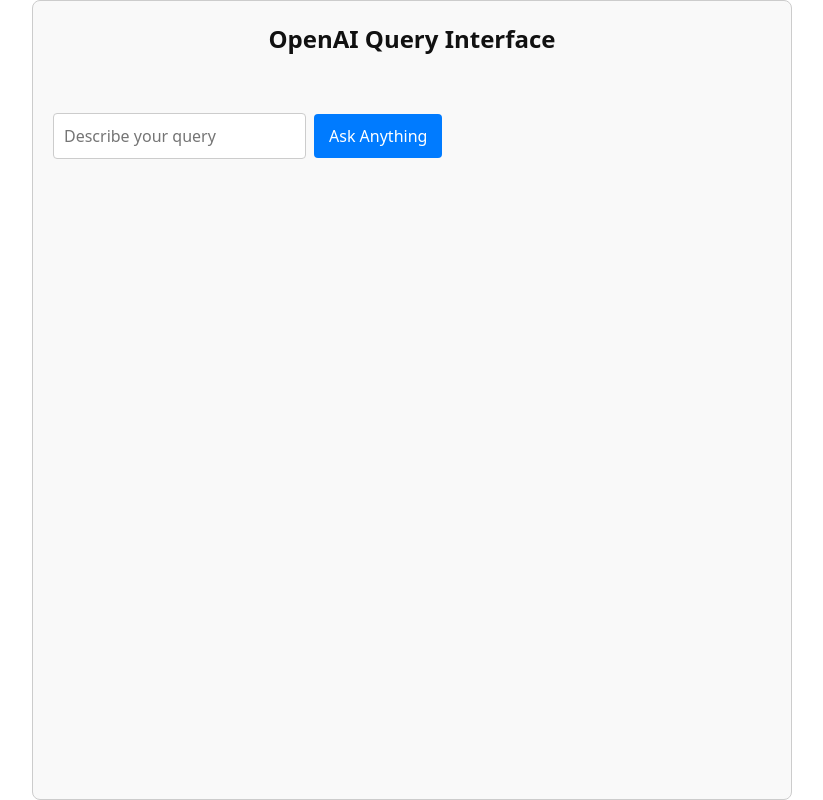
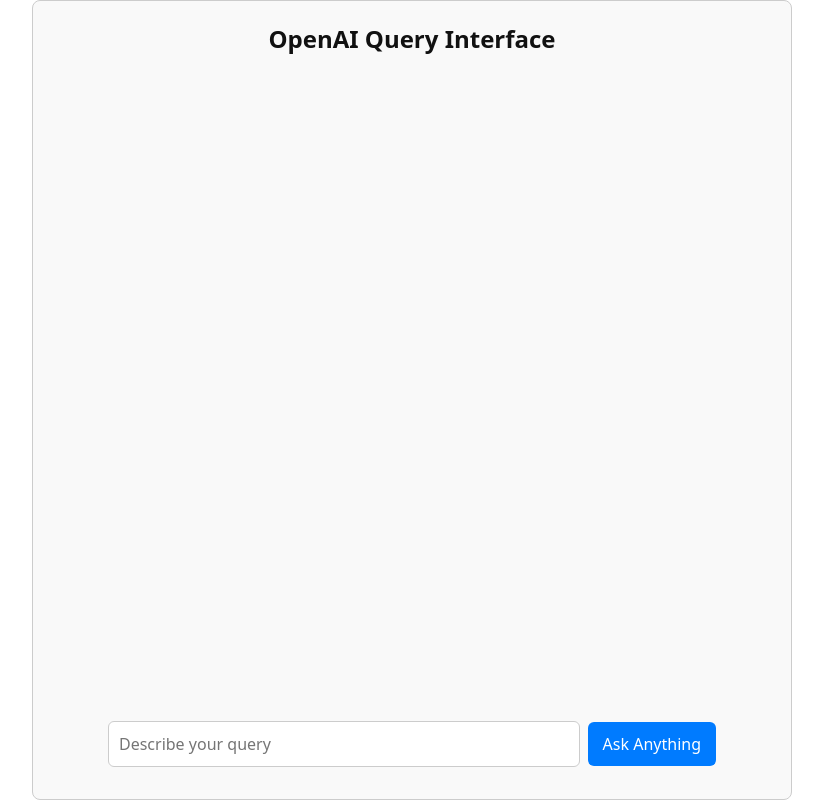
Before and after one commit to Devon-McGrath-github/fullstack-openai-chatbot, a React (Vite) app in the folder client/: page / in a window 1280 px wide. Shown: the whole page, without its empty margins (228-1051 px from the left). Built offline with nearby package versions, Linux system fonts and the light colour scheme.

Commit message:
Basic styles complete

```diff
--- a/client/src/App.css
+++ b/client/src/App.css
@@ -36,6 +36,8 @@
 }
 
 main {
+  height: 100vh;
+  max-height: 100vh;
   min-height: 100vh;
   display: flex;
   flex-direction: column;
@@ -70,3 +72,14 @@
   font-size: 3.2em;
   line-height: 1.1;
 }
+
+.appInner {
+  width: 100%;
+  max-width: var(--app-max-width);
+  display: flex;
+  flex-direction: column;
+  gap: 8px;
+  flex: 1 1 0%;
+  min-height: 0; /* allow child overflow to work */
+  box-sizing: border-box;
+}
--- a/client/src/App.tsx
+++ b/client/src/App.tsx
@@ -44,14 +44,7 @@
   return (
     <main>
       <h2>OpenAI Query Interface</h2>
-      <div
-        style={{
-          display: 'flex',
-          flexDirection: 'column',
-          gap: '8px',
-          width: '100%',
-        }}
-      >
+      <div className="appInner">
         <ChatOutput />
         <ChatInput onSubmit={onSubmit} loading={loading} />
       </div>
--- a/client/src/components/ChatInput/ChatInput.module.css
+++ b/client/src/components/ChatInput/ChatInput.module.css
@@ -1,16 +1,36 @@
+.form {
+  bottom: 0;
+  left: 0;
+  right: 0;
+  display: flex;
+  gap: 8px;
+  align-items: center;
+  box-sizing: border-box;
+
+  /* center and constrain width */
+  width: calc(100% - 32px);
+  max-width: 640px;
+  margin: 0 auto;
+  padding: 12px 16px;
+
+  z-index: 1000;
+}
+
 .input {
   flex: 1;
+  min-width: 0;
   padding: 10px;
   border: 1px solid #ccc;
-  border-radius: 4px;
+  border-radius: 6px;
+  box-sizing: border-box;
 }
 
 .submitButton {
-  margin-left: 8px;
+  flex: 0 0 auto;
   padding: 10px 15px;
   border: none;
   background-color: #007bff;
   color: white;
-  border-radius: 4px;
+  border-radius: 6px;
   cursor: pointer;
 }
--- a/client/src/components/ChatOutput/ChatOutput.module.css
+++ b/client/src/components/ChatOutput/ChatOutput.module.css
@@ -1,6 +1,8 @@
 .outputContainer {
+  min-height: 0;
   flex: 1;
   width: 100%;
+  height: 100%;
   display: flex;
   flex-direction: column;
   gap: 1rem;
```
